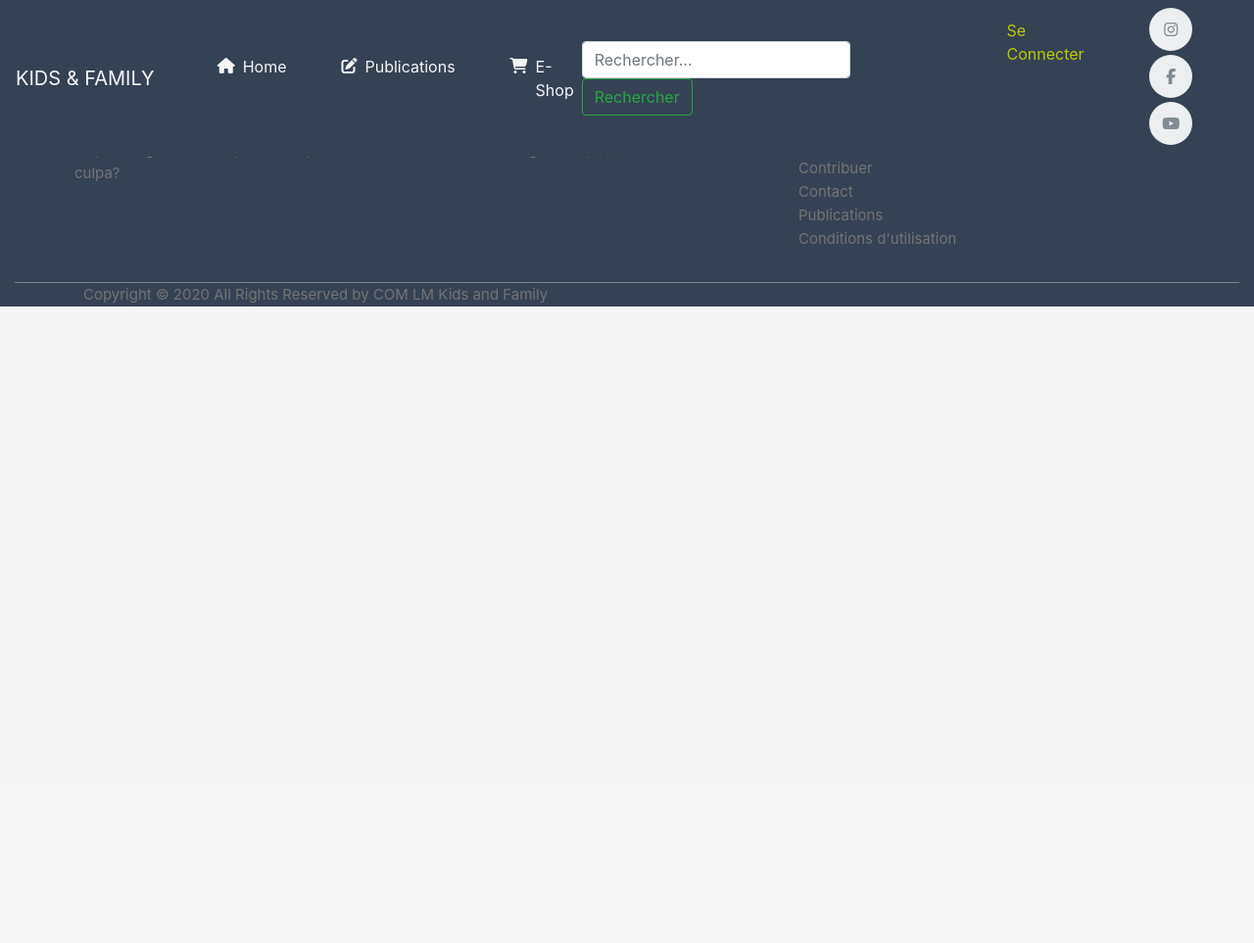
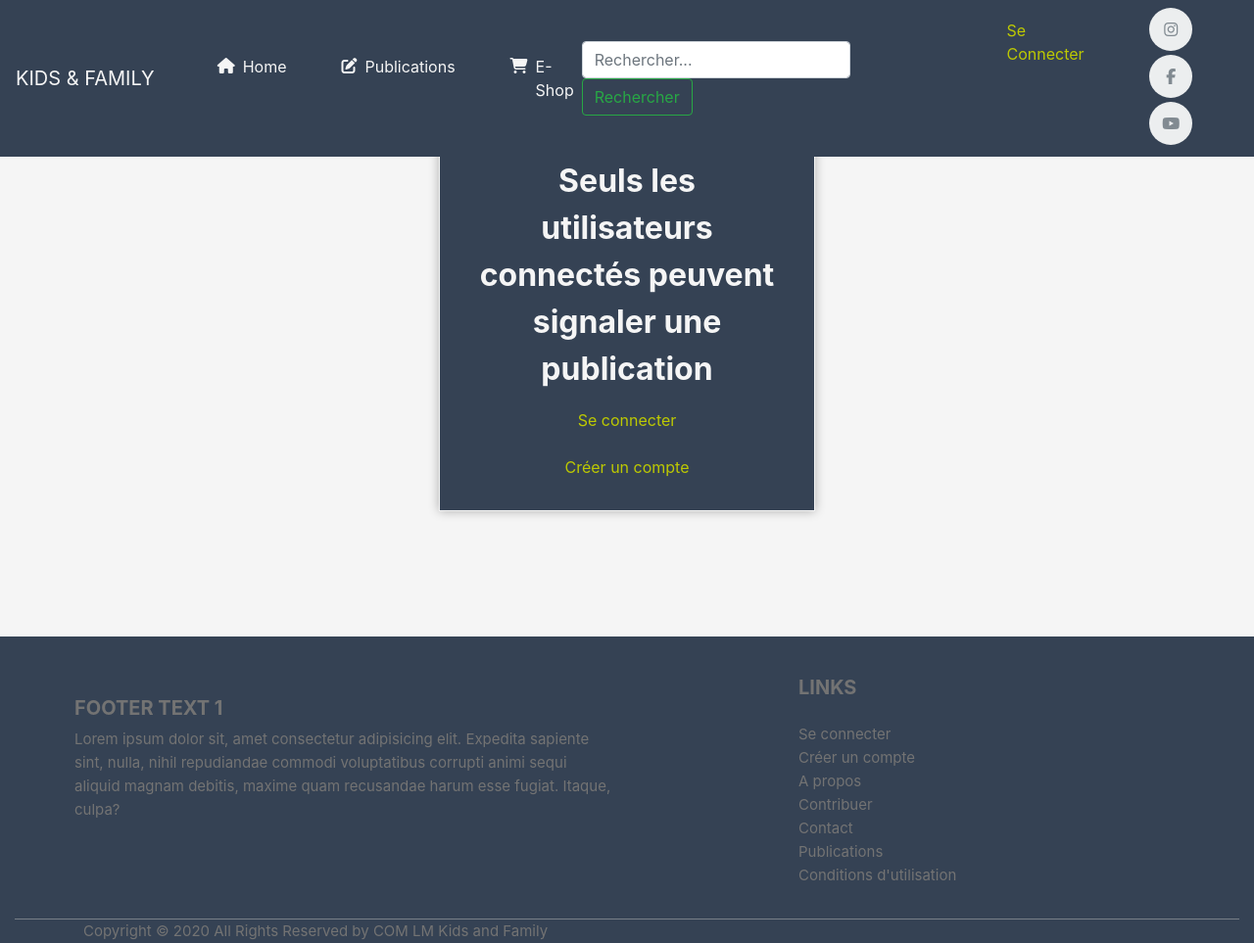
Before and after one commit to Lisa-Mhl/kidsandfamily, a Symfony app: template templates/default/report.html.twig in a window 1280 px wide. Shown: the whole page at 98% size. Before the commit the page ends 313 px from the top, so only its background shows below. Run offline with Twig, Linux system fonts and the light colour scheme; the template is opened without the code that fills it, so the values that code supplies are empty; some libraries are stand-ins or nearby versions.

Commit message:
update report page

```diff
--- a/templates/default/report.html.twig
+++ b/templates/default/report.html.twig
@@ -21,5 +21,13 @@
             </fieldset>
 
         </div>
+
+        {% else %}
+            <div class="mustCo">
+                <p class="mustCoBody">Seuls les utilisateurs connectés peuvent signaler une publication</p>
+                <a class="logLink" href="{{ path('app_login') }}">Se connecter</a> <br>
+                <a class="logLink" href="{{ path('app_register') }}">Créer un compte</a>
+            </div>
+
     {% endif %}
 {% endblock %}
```
